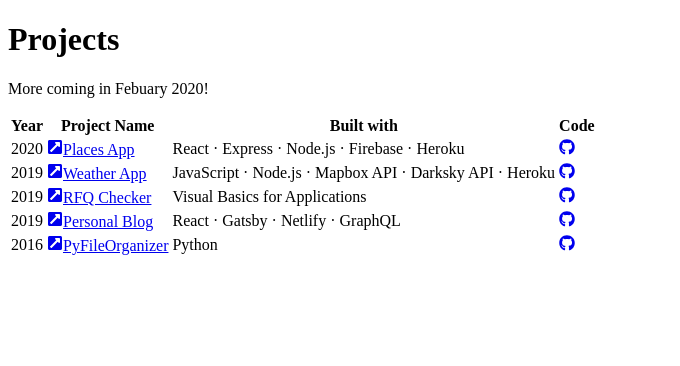
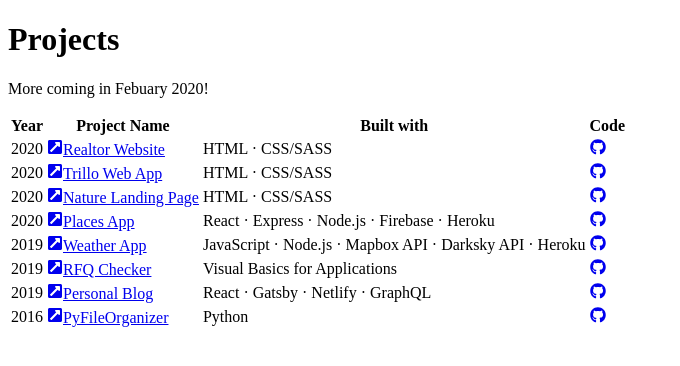
Before and after one commit to kxdang/Kien-portfolio-v1, a Gatsby site: page /projects in a window 1280 px wide. Shown: the whole page, without its empty margins (0-680 px from the left). Built offline with nearby package versions, Linux system fonts and the light colour scheme; Gatsby itself is replaced by a stand-in of ours.

```diff
--- a/src/components/ProjectList.jsx
+++ b/src/components/ProjectList.jsx
@@ -12,6 +12,69 @@
     </tr>
 
     <tr className="table_light">
+      <td>2020</td>
+      <td>
+        <a href="https://kien-realtor-site.netlify.com/">
+          <FaExternalLinkSquareAlt />
+          Realtor Website
+        </a>
+      </td>
+      <td>HTML · CSS/SASS</td>
+      <td>
+        {" "}
+        <a
+          href="https://github.com/kxdang/kien-realtor-site"
+          target="_blank"
+          className="icon"
+        >
+          <FaGithub />
+        </a>
+      </td>
+    </tr>
+
+    <tr className="table_light">
+      <td>2020</td>
+      <td>
+        <a href="https://kien-trillo-app.netlify.com/">
+          <FaExternalLinkSquareAlt />
+          Trillo Web App
+        </a>
+      </td>
+      <td>HTML · CSS/SASS</td>
+      <td>
+        {" "}
+        <a
+          href="https://github.com/kxdang/kien-trillo-app"
+          target="_blank"
+          className="icon"
+        >
+          <FaGithub />
+        </a>
+      </td>
+    </tr>
+
+
+    <tr className="table_light">
+      <td>2020</td>
+      <td>
+        <a href="https://kien-nature-site.netlify.com/">
+          <FaExternalLinkSquareAlt />
+          Nature Landing Page
+        </a>
+      </td>
+      <td>HTML · CSS/SASS</td>
+      <td>
+        {" "}
+        <a
+          href="https://github.com/kxdang/kien-nature-website"
+          target="_blank"
+          className="icon"
+        >
+          <FaGithub />
+        </a>
+      </td>
+    </tr>
+    <tr>
       <td>2020</td>
       <td>
         <a href="https://mern-places-udemy.firebaseapp.com/">
@@ -113,7 +176,7 @@
         </a>
       </td>
     </tr>
-  </table>
+  </table >
 );
 
 export default ProjectList;
```
Also changed, not shown: src/containers/ToolBoxListContainer.jsx (+27 -14 lines).
